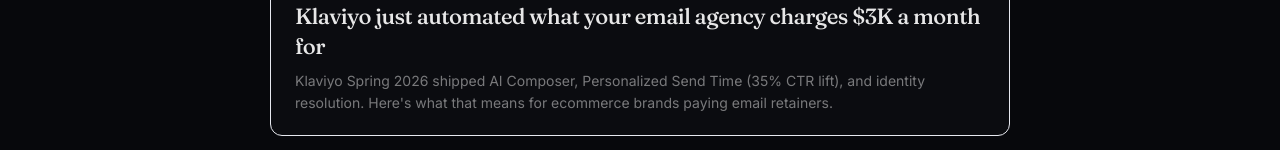
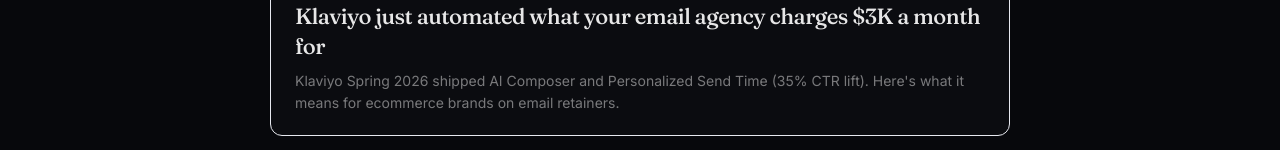
Before and after one commit to dustyboy-23/ventiscale-site, a Next.js app: page /blog in a window 1280 px wide. Shown: the part 757-907 px from the top of the page. Built offline with nearby package versions, Linux system fonts and the light colour scheme; no server answers.

Commit message:
Blog: fix meta description length (172→144 chars)

```diff
--- a/app/(marketing)/blog/klaviyo-ai-composer-spring-2026/page.tsx
+++ b/app/(marketing)/blog/klaviyo-ai-composer-spring-2026/page.tsx
@@ -7,7 +7,7 @@
 const TITLE =
   "Klaviyo just automated what your email agency charges $3K a month for";
 const DESCRIPTION =
-  "Klaviyo Spring 2026 shipped AI Composer, Personalized Send Time (35% CTR lift), and identity resolution. Here's what that means for ecommerce brands paying email retainers.";
+  "Klaviyo Spring 2026 shipped AI Composer and Personalized Send Time (35% CTR lift). Here's what it means for ecommerce brands on email retainers.";
 const DATE = "2026-06-14";
 const IMAGE = "/blog/klaviyo-ai-composer-spring-2026.jpg";
 const IMAGE_URL = `https://www.ventiscale.com${IMAGE}`;
--- a/lib/blog.ts
+++ b/lib/blog.ts
@@ -15,7 +15,7 @@
     title:
       "Klaviyo just automated what your email agency charges $3K a month for",
     description:
-      "Klaviyo Spring 2026 shipped AI Composer, Personalized Send Time (35% CTR lift), and identity resolution. Here's what that means for ecommerce brands paying email retainers.",
+      "Klaviyo Spring 2026 shipped AI Composer and Personalized Send Time (35% CTR lift). Here's what it means for ecommerce brands on email retainers.",
     date: "2026-06-14",
     author: "Dustin Gilmour",
     readTime: "7 min",
```
